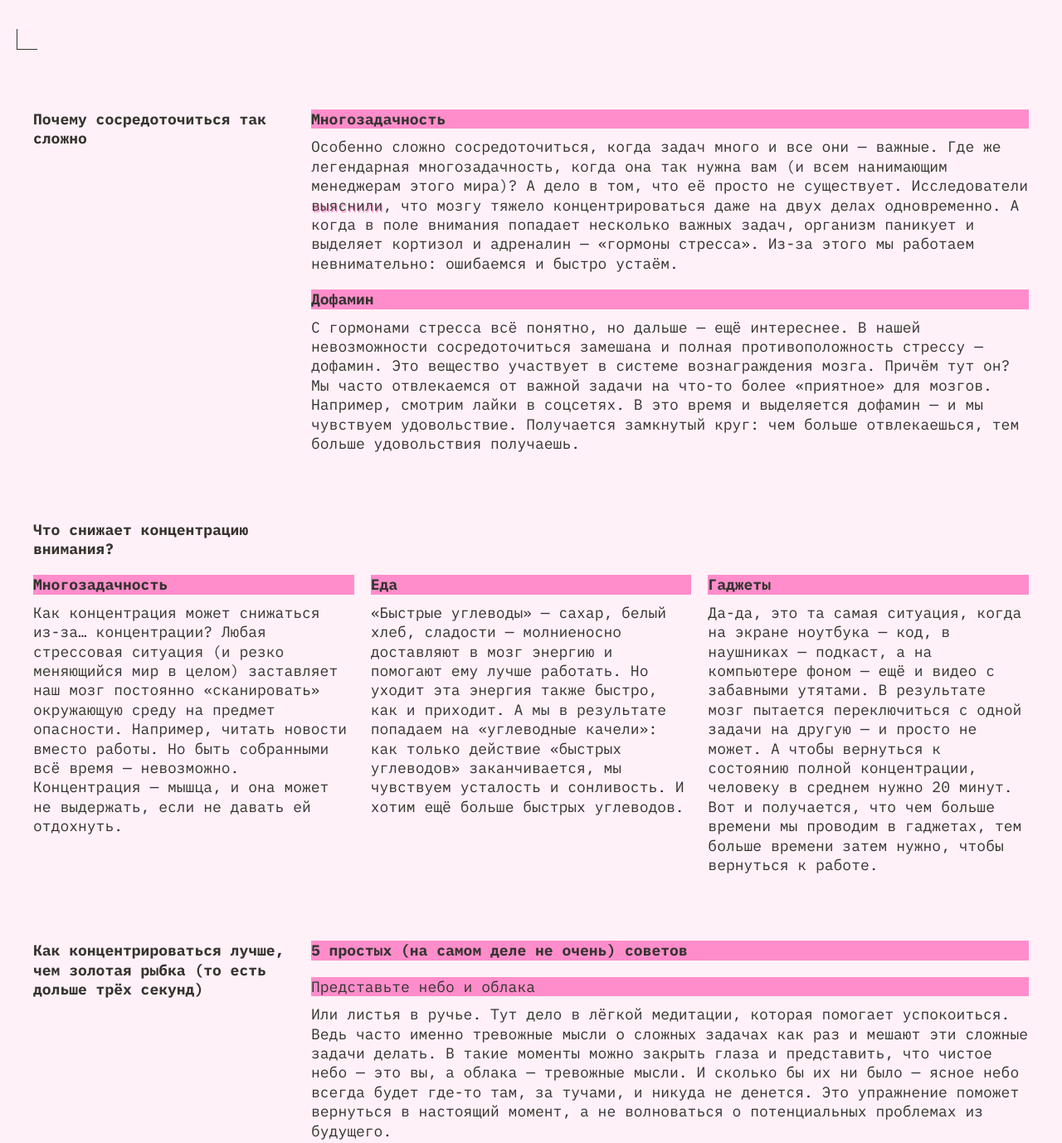
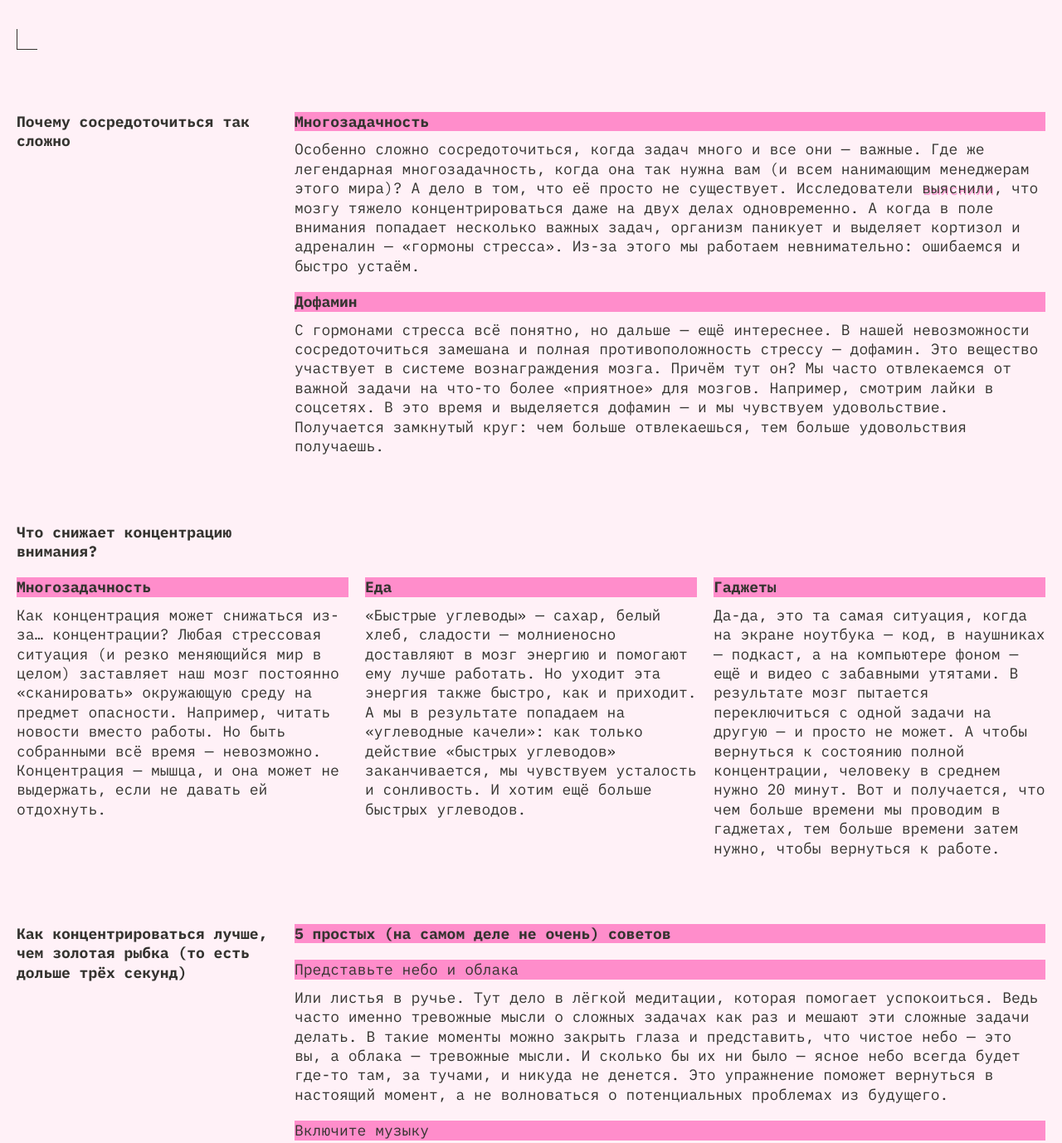
Before and after one commit to kapersa1/slozhno-sosredotochitsya, a website: page index.html in a window 1280 px wide. Shown: the part 720-2098 px from the top of the page at 83% size. Drawn offline with Linux system fonts and the light colour scheme.

Commit message:
aftersecondreview commit

```diff
--- a/styles/style.css
+++ b/styles/style.css
@@ -196,7 +196,7 @@
   gap: 20px;
 }
 
-.content-section-third{
+.content-section-third {
   margin-inline: 10px;
 
   display: flex;
@@ -379,7 +379,7 @@
     margin-inline: 20px;
   }
 
-  .content-section-third{
+  .content-section-third {
     margin-inline: 20px;
     flex-direction: row;
     margin-block-start: 0px;
@@ -506,15 +506,10 @@
     padding-inline-end: 0px;
   }
 
-  .main {
-    margin-block-start: 52px;
-    margin-inline: 20px;
-  }
 
   .content-section {
     flex-direction: row;
-    margin-block-start: 0px;
-    margin-block-end: 60px;
+    margin-block-start: 55px;
     gap: 20px;
   }
 
@@ -523,10 +518,7 @@
     width: 315px;
   }
 
-  .content-section-second {
-    margin-block-start: 0px;
-    margin-block-end: 60px;
-  }
+
 
   .content__textblock-second {
     grid-template-columns: repeat(3, 1fr);
@@ -534,11 +526,9 @@
     gap: 20px;
   }
 
-  .content__images-block {
-    margin-block-start: 10px;
-    grid-template-rows: repeat(3, auto);
-    gap: 20px;
-  }
 
+  .content-section-images {
+    margin-block-end: 40px;
 
 }
+}
```
